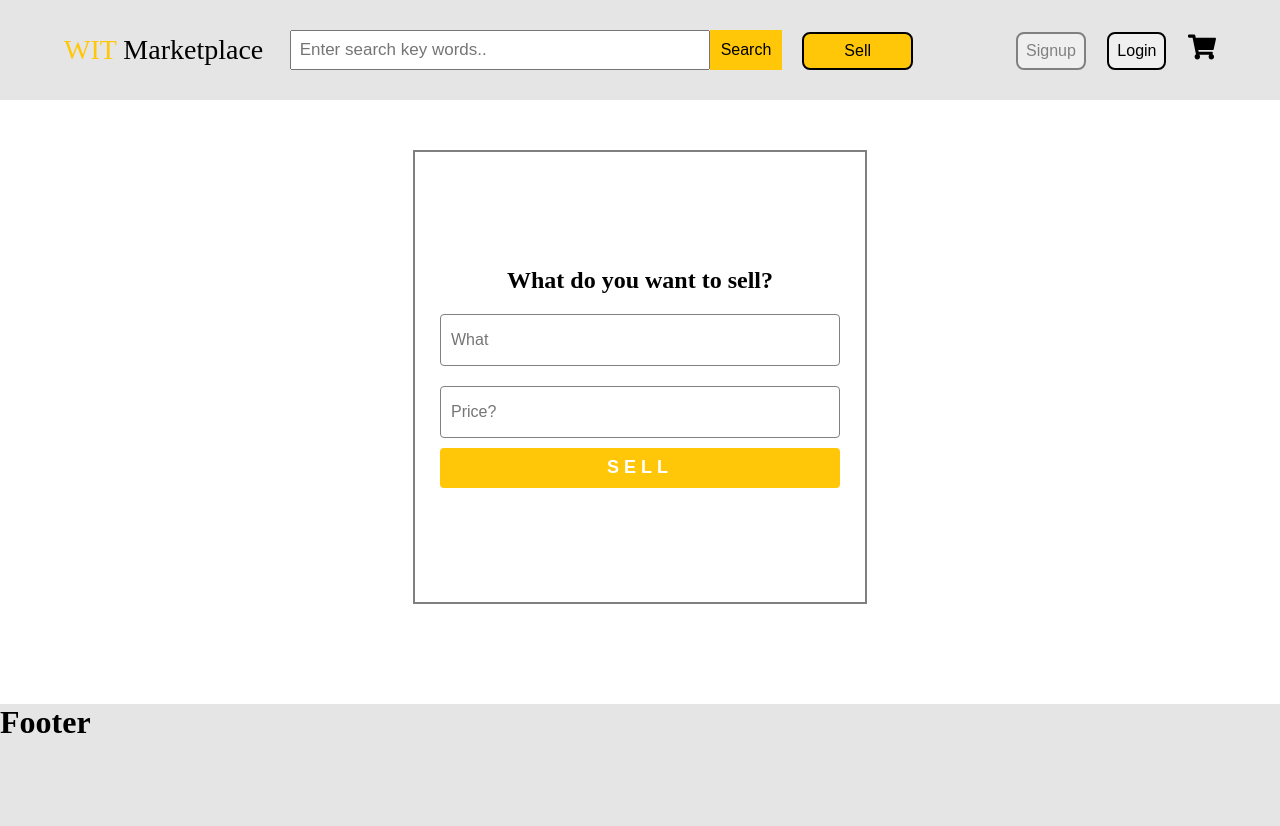
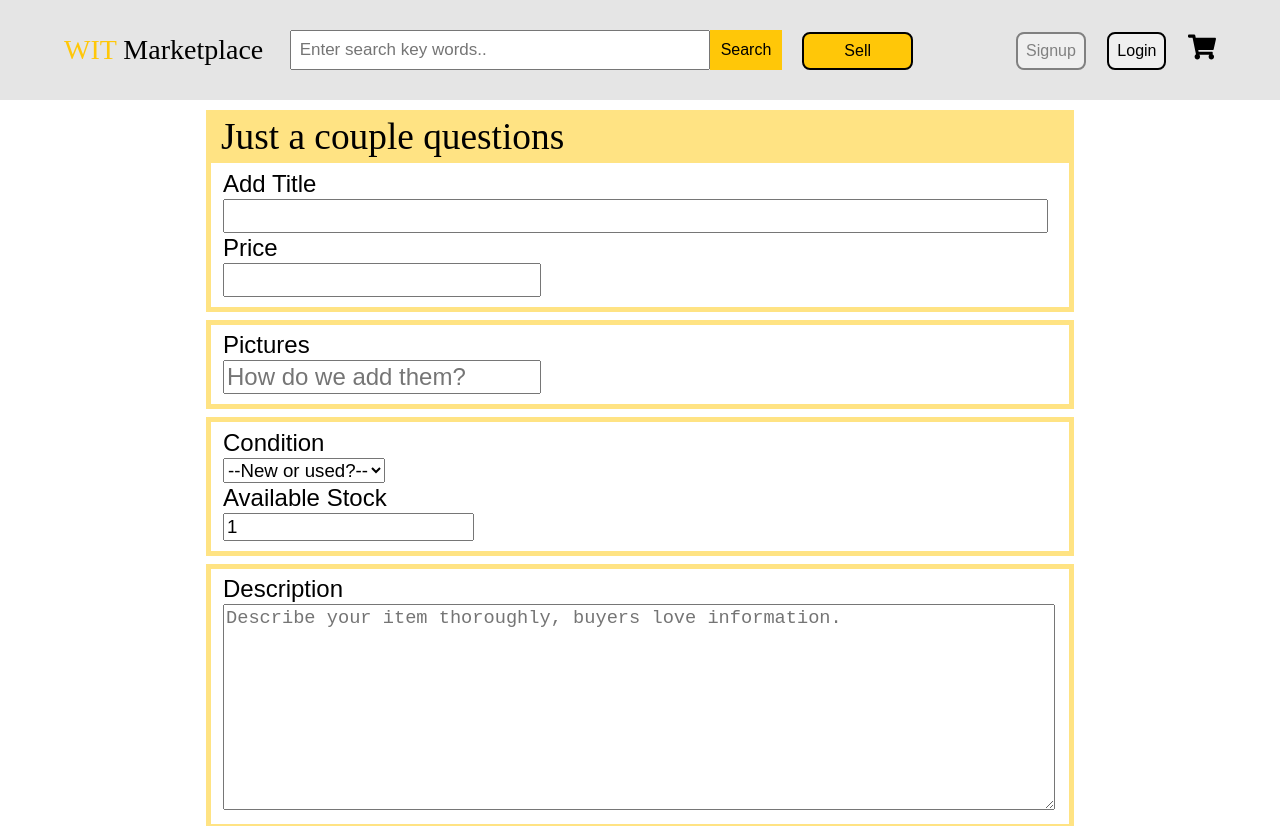
Before and after one commit to Stinny/WIT-Marketplace, a React (Create React App) app in the folder client/: page /sell in a window 1280 px wide. Shown: the top 826 px of the page. Built offline with nearby package versions, Linux system fonts and the light colour scheme.

Commit message:
Added seller page

```diff
--- a/client/src/pages/Sell.js
+++ b/client/src/pages/Sell.js
@@ -1,21 +1,89 @@
-import React from 'react';
+import React, { useReducer, useState } from 'react';
 import '../styles/sellStyles.css';
 
-const Login = () => {
-    return (
-        <div className='login-con'>
-            <div className='login-wrap'>
-                <h2>What do you want to sell?</h2>
-                <div className='inputs-con'>
-                    <input type='text' placeholder='What' className='login-in' />
-                    <input type='text' placeholder='Price?' className='login-in' />
-                </div>
-                <button type='submit' className='login-btn'>
-                    SELL
-                </button>
-            </div>
+const formReducer = (state, event) => {
+    if(event.reset) {
+        return {
+            apple: '',
+            count: 0,
+            name: '',
+            'gift-wrap': false,
+        }
+    }
+    return {
+        ...state,
+        [event.name]: event.value
+    }
+}
+
+function SellItem() {
+    const [formData, setFormData] = useReducer(formReducer, {
+        //Set default data
+        stock: 1
+    });
+    const [submitting, setSubmitting] = useState(false);
+
+    const validate = e => {
+        //e.preventDefault();
+        //Validate input
+    }
+
+    const updateChange = e => {
+        setFormData({
+            name: e.target.name,
+            value: e.target.value,
+        });
+    }
+
+    return(
+        <div className="wrapper">
+            <h1 id='pageTitle'>Just a couple questions</h1>
+            <form onSubmit={validate}>
+                <fieldset>
+                    <label>
+                        <p>Add Title</p>
+                        <input id="productTitle" name="name" onChange={updateChange} value={formData.name || ''}/>
+                    </label>
+                    <label>
+                        <p>Price</p>
+                        <input name="price" onChange={updateChange} value={formData.price || ''}/>
+                    </label>
+                </fieldset>
+                <fieldset>
+                    <label>
+                        <p>Pictures</p>
+                        <input name="pictures" onChange={updateChange} placeholder="How do we add them?" value={formData.pictures || ''}/>
+                    </label>
+                </fieldset>
+                <fieldset>
+                    <label>
+                        <p>Condition</p>
+                        <select name="condition" onChange={updateChange} value={formData.condition || ''}>
+                            <option value="">--New or used?--</option>
+                            <option value="new">New</option>
+                            <option value="used">Used</option>
+                        </select>
+                    </label>
+                    <label>
+                        <p>Available Stock</p>
+                        <input id="stock" type="number" name="stock" onChange={updateChange} step="1" value={formData.stock || ''}/>
+                    </label>
+                </fieldset>
+
+                <fieldset>
+                    <label>
+                        <p>Description</p>
+                        <textarea id="des" name="des" onChange={updateChange} value={formData.des || ''}
+                        placeholder="Describe your item thoroughly, buyers love information."/>
+                    </label>
+                </fieldset>
+
+
+
+                <button id="sell-button" type="submit" disabled={submitting}>DONE</button>
+            </form>
         </div>
-    );
-};
+    )
+}
 
-export default Login;
+export default SellItem;
--- a/client/src/styles/sellStyles.css
+++ b/client/src/styles/sellStyles.css
@@ -1,47 +1,65 @@
-.login-con {
-    margin: auto;
+.wrapper {
+    padding: 5px 20px;
 }
 
-.login-wrap {
-    margin: 0 auto;
-    margin-top: 50px;
-    margin-bottom: 100px;
-    width: 400px;
-    height: 400px;
-    border: 2px solid gray;
-    display: flex;
-    flex-direction: column;
-    align-items: center;
-    justify-content: center;
-    padding: 25px;
+fieldset {
+    font-family: Arial;
+    margin-left: 15%;
+    margin-right: 15%;
+    margin-bottom: 8px;
+    border-width: 5px;
+    border-style: solid;
+    border-color: rgba(255, 199, 8, 0.5);
 }
 
-.login-in {
-    height: 30px;
-    margin-top: 20px;
-    font-size: 16px;
-    border: 1px solid gray;
-    border-radius: 4px;
-    padding: 10px;
+p, input{
+    padding-top: 1px;
+    padding-bottom: 1px;
+    font-size: 18pt;
 }
 
-.inputs-con {
-    display: flex;
-    flex-direction: column;
-    width: 100%;
+#stock{
+    font-size: 14pt;
 }
 
-.login-btn {
-    width: 100%;
+select, #des{
+    font-size: 14pt;
+}
+
+#pageTitle{
+    background-color: rgba(255, 199, 8, 0.5);
+    margin-left: 15%;
+    padding-left: 15px;
+    margin-right: 15%;
+    padding-top: 5px;
+    padding-buttom: 5px;
+    margin-top: 5px;
+    margin-buttom: 2px;
+    font-size: 28pt;
+    font-weight: lighter;
+}
+
+#productTitle{
+    width: 98%;
+}
+
+#sell-button{
+    margin-left: 15%;
+    width: 10%;
     height: 40px;
-    margin-top: 10px;
+    margin-bottom: 20px;
     outline: none;
     border: none;
     font-weight: bold;
-    font-size: 18px;
+    font-size: 15pt;
     cursor: pointer;
     border-radius: 4px;
-    letter-spacing: 5px;
+    letter-spacing: 2px;
     background-color: rgb(255, 199, 8);
     color: #fff;
 }
+
+#des{
+    width: 99%;
+    height: 200px;
+}
```
